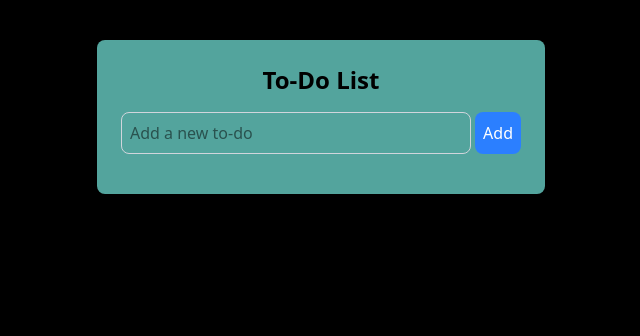
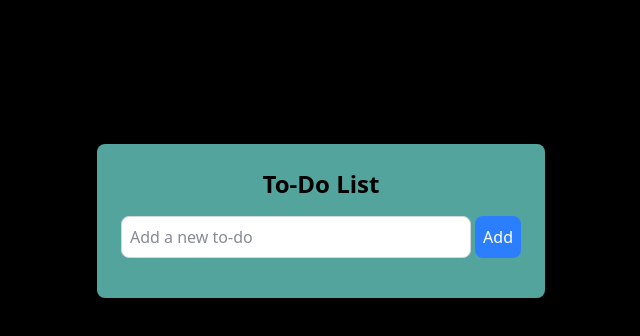
Before and after one commit to ebnaayadepu/To-Do-List, a website built with Vite: page index.html in a window 1280 px wide. Shown: the whole page, without its empty margins (319-959 px from the left). Built offline with nearby package versions, Linux system fonts and the light colour scheme.

Commit message:
redesign some elements

```diff
--- a/index.html
+++ b/index.html
@@ -6,7 +6,7 @@
  <link rel="stylesheet" href="style.css">
 </head>
 <body class="bg-black" p-4>
-  <div class="max-w-md mx-auto mt-10 bg-[#81fff5a4] p-6 rounded-lg shadow-lg">
+  <div class="max-w-md mx-auto my-36 bg-[#81fff5a4] p-6 rounded-lg shadow-lg">
     <!-- Header -->
     <h1 class="text-2xl font-bold text-center mb-4">To-Do List</h1>
 
@@ -16,7 +16,7 @@
         type="text"
         id="todo-input"
         placeholder="Add a new to-do"
-        class="flex-1 p-2 border border-gray-300 rounded-lg focus:outline-none focus:ring-2 focus:ring-blue-500"
+        class="flex-1 p-2 bg-white text-gray-900  border border-gray-300 rounded-lg focus:outline-none focus:ring-2 focus:ring-blue-500"
       />
       <button
         id="add-button"
```
